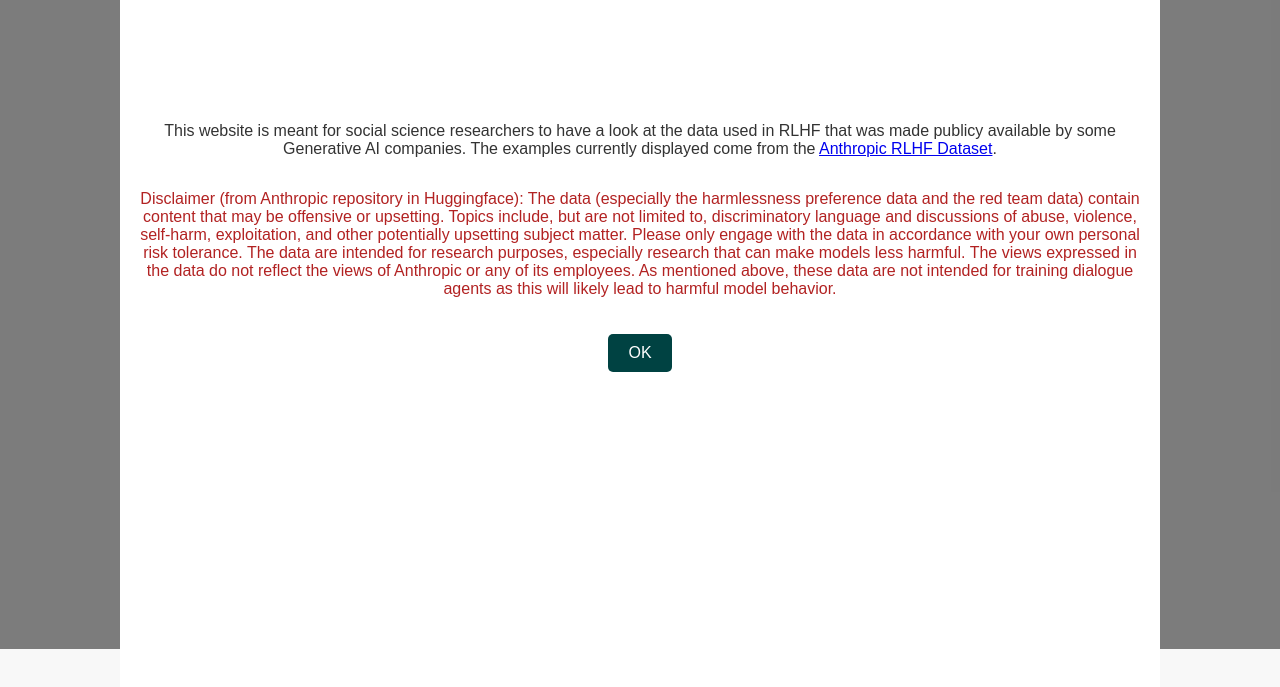
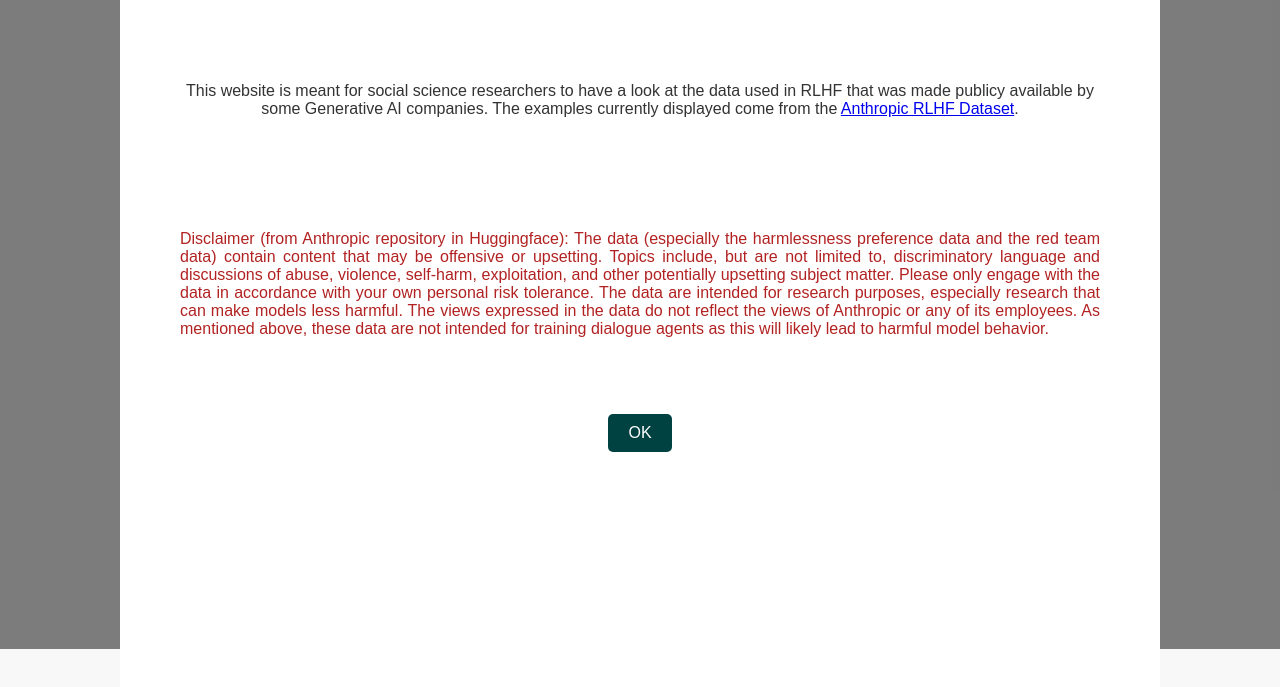
Before and after one commit to ManRev/prompt_generator, a plain HTML site: page index.html in a window 1280 px wide. Shown: the part 151-838 px from the top of the page. Before the commit the page ends 800 px from the top, so only its background shows below. Drawn offline with Linux system fonts and the light colour scheme.

Commit message:
Update index.html

```diff
--- a/index.html
+++ b/index.html
@@ -111,8 +111,8 @@
 <body>
       <div id="popup-container" class="popup-container">
         <div class="popup-content">
-           <p> This website is meant for social science researchers to have a look at the data used in RLHF that was made publicy available by some Generative AI companies. The examples currently displayed come from the <a href="https://huggingface.co/datasets/Anthropic/hh-rlhf/viewer/default/train" target="_blank" rel="noopener noreferrer">Anthropic RLHF Dataset</a>. </p>
-                <p style="color: #b22222"> Disclaimer (from Anthropic repository in Huggingface): The data (especially the harmlessness preference data and the red team data) contain content that may be offensive or upsetting. Topics include, but are not limited to, discriminatory language and discussions of abuse, violence, self-harm, exploitation, and other potentially upsetting subject matter. Please only engage with the data in accordance with your own personal risk tolerance. The data are intended for research purposes, especially research that can make models less harmful. The views expressed in the data do not reflect the views of Anthropic or any of its employees. As mentioned above, these data are not intended for training dialogue agents as this will likely lead to harmful model behavior. </p>
+           <p style="padding:40px"> This website is meant for social science researchers to have a look at the data used in RLHF that was made publicy available by some Generative AI companies. The examples currently displayed come from the <a href="https://huggingface.co/datasets/Anthropic/hh-rlhf/viewer/default/train" target="_blank" rel="noopener noreferrer">Anthropic RLHF Dataset</a>. </p>
+                <p style="color: #b22222; text-align:justify; padding:40px"> Disclaimer (from Anthropic repository in Huggingface): The data (especially the harmlessness preference data and the red team data) contain content that may be offensive or upsetting. Topics include, but are not limited to, discriminatory language and discussions of abuse, violence, self-harm, exploitation, and other potentially upsetting subject matter. Please only engage with the data in accordance with your own personal risk tolerance. The data are intended for research purposes, especially research that can make models less harmful. The views expressed in the data do not reflect the views of Anthropic or any of its employees. As mentioned above, these data are not intended for training dialogue agents as this will likely lead to harmful model behavior. </p>
 
             <button id="close-popup">OK</button>
         </div>
@@ -122,8 +122,8 @@
         <div id="header">
             <h1>Generator of Samples from RLHF Datasets</h1>
             <div id="subtitle">
-                <p> This website is meant for social science researchers to have a look at the data used in RLHF that was made publicy available by some Generative AI companies. The examples currently displayed come from the <a href="https://huggingface.co/datasets/Anthropic/hh-rlhf/viewer/default/train" target="_blank" rel="noopener noreferrer">Anthropic RLHF Dataset</a>. </p>
-                 <p style="color: #b22222"> Disclaimer (from Anthropic repository in Huggingface): The data (especially the harmlessness preference data and the red team data) contain content that may be offensive or upsetting. Topics include, but are not limited to, discriminatory language and discussions of abuse, violence, self-harm, exploitation, and other potentially upsetting subject matter. Please only engage with the data in accordance with your own personal risk tolerance. The data are intended for research purposes, especially research that can make models less harmful. The views expressed in the data do not reflect the views of Anthropic or any of its employees. As mentioned above, these data are not intended for training dialogue agents as this will likely lead to harmful model behavior. </p>
+                <p style="padding:40px"> This website is meant for social science researchers to have a look at the data used in RLHF that was made publicy available by some Generative AI companies. The examples currently displayed come from the <a href="https://huggingface.co/datasets/Anthropic/hh-rlhf/viewer/default/train" target="_blank" rel="noopener noreferrer">Anthropic RLHF Dataset</a>. </p>
+                 <p style="color: #b22222; text-align:justify; padding:40px"> Disclaimer (from Anthropic repository in Huggingface): The data (especially the harmlessness preference data and the red team data) contain content that may be offensive or upsetting. Topics include, but are not limited to, discriminatory language and discussions of abuse, violence, self-harm, exploitation, and other potentially upsetting subject matter. Please only engage with the data in accordance with your own personal risk tolerance. The data are intended for research purposes, especially research that can make models less harmful. The views expressed in the data do not reflect the views of Anthropic or any of its employees. As mentioned above, these data are not intended for training dialogue agents as this will likely lead to harmful model behavior. </p>
             </div>
 
         <div id="sentence-container">
```
